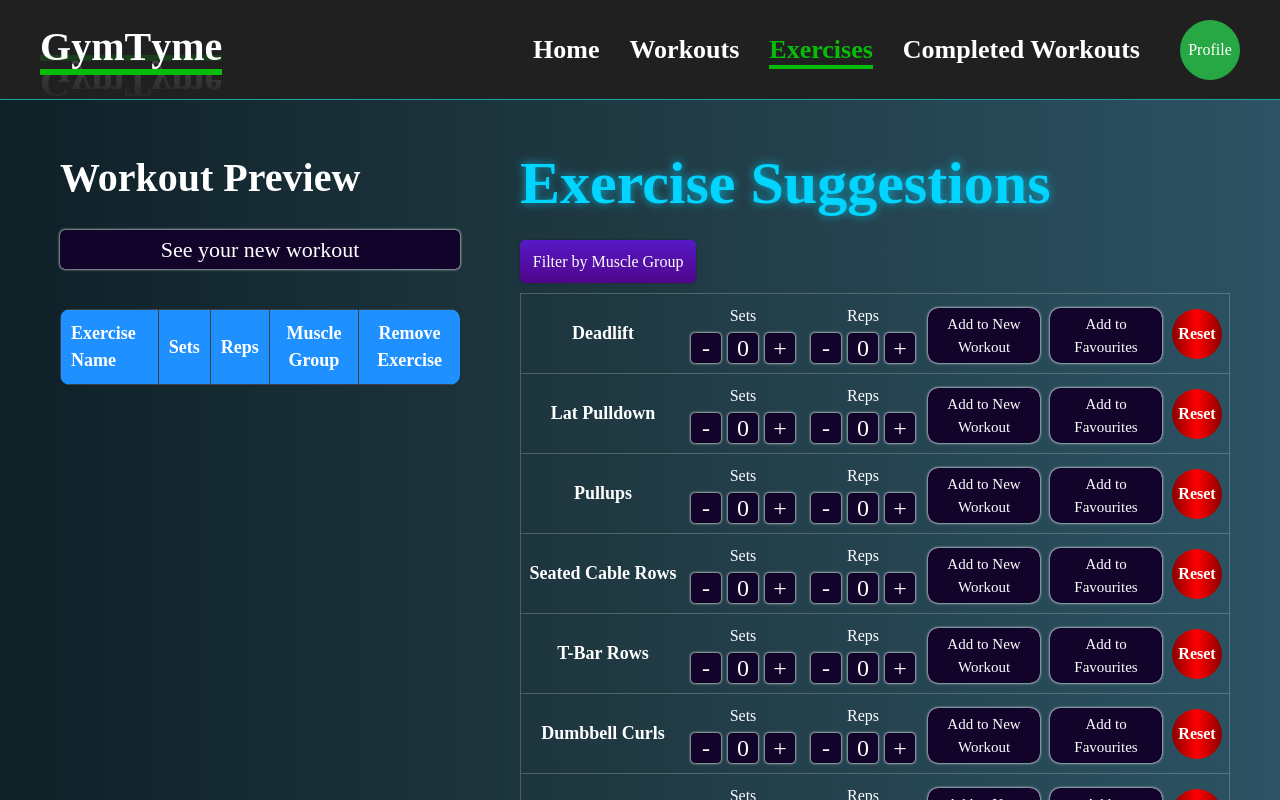
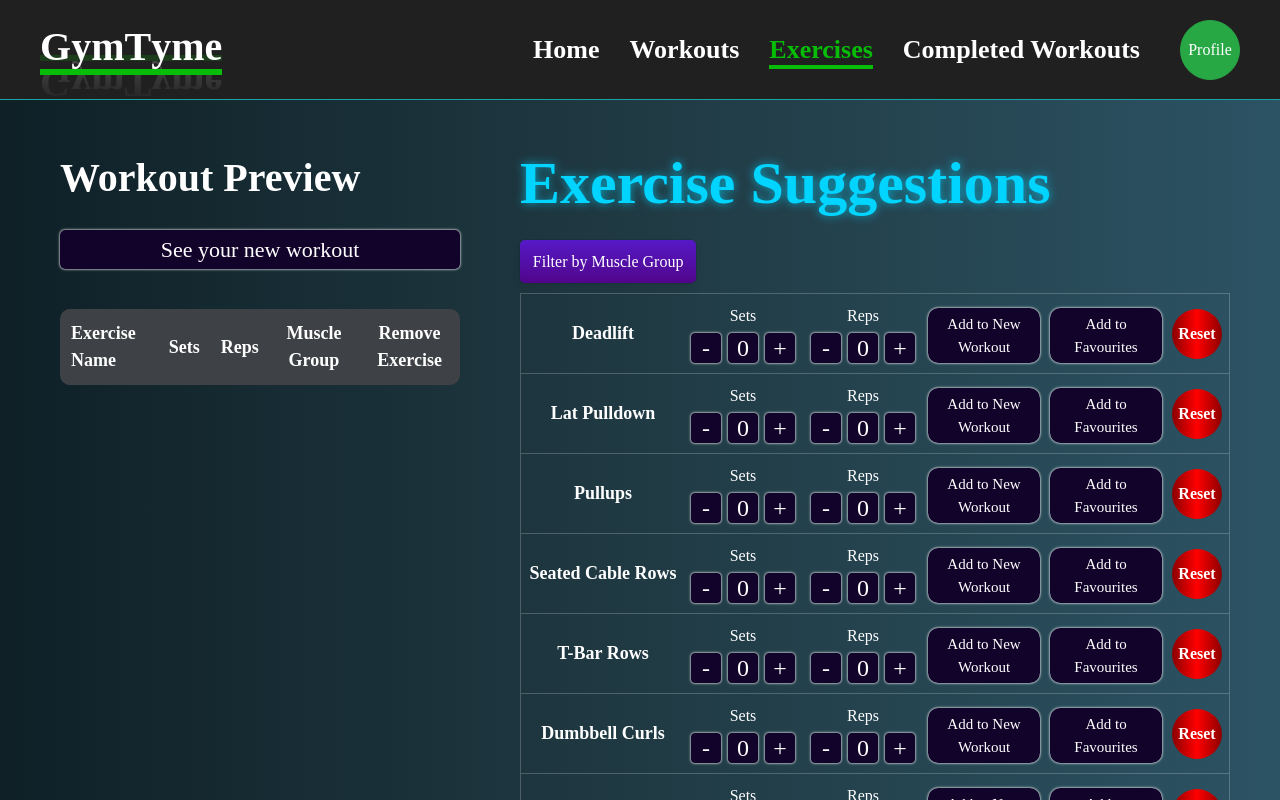
Before and after one commit to Satokii/gymtyme, a React (Vite) app: page /exercises in a window 1280 px wide. Shown: the top 800 px of the page. Built offline with nearby package versions, Linux system fonts and the light colour scheme; a web font is replaced by a local one.

Commit message:
refactor: update bg colour of th

```diff
--- a/src/styles/workouts/new-workout.css
+++ b/src/styles/workouts/new-workout.css
@@ -75,7 +75,7 @@ th, td {
 }
 
 th {
-    background-color: dodgerblue;
+    background-color: #3e4145;
 }
 
 th:first-child {
```
